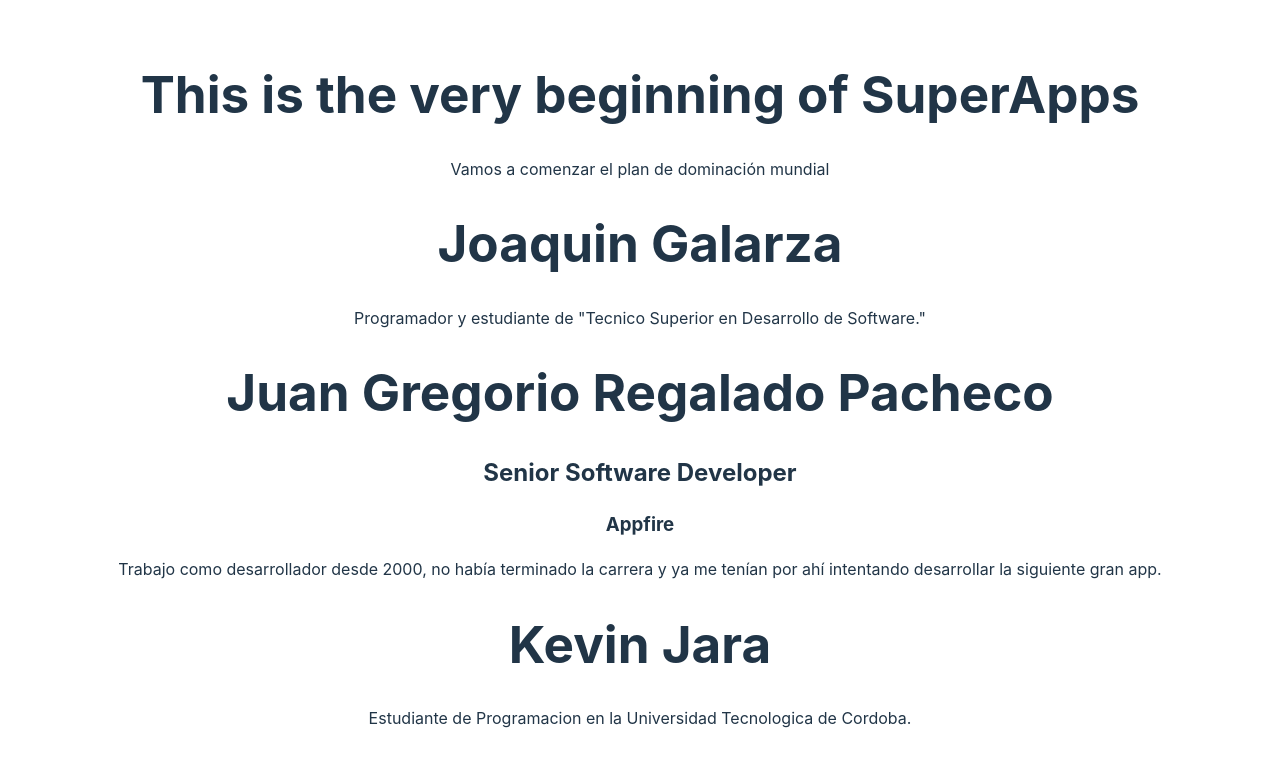
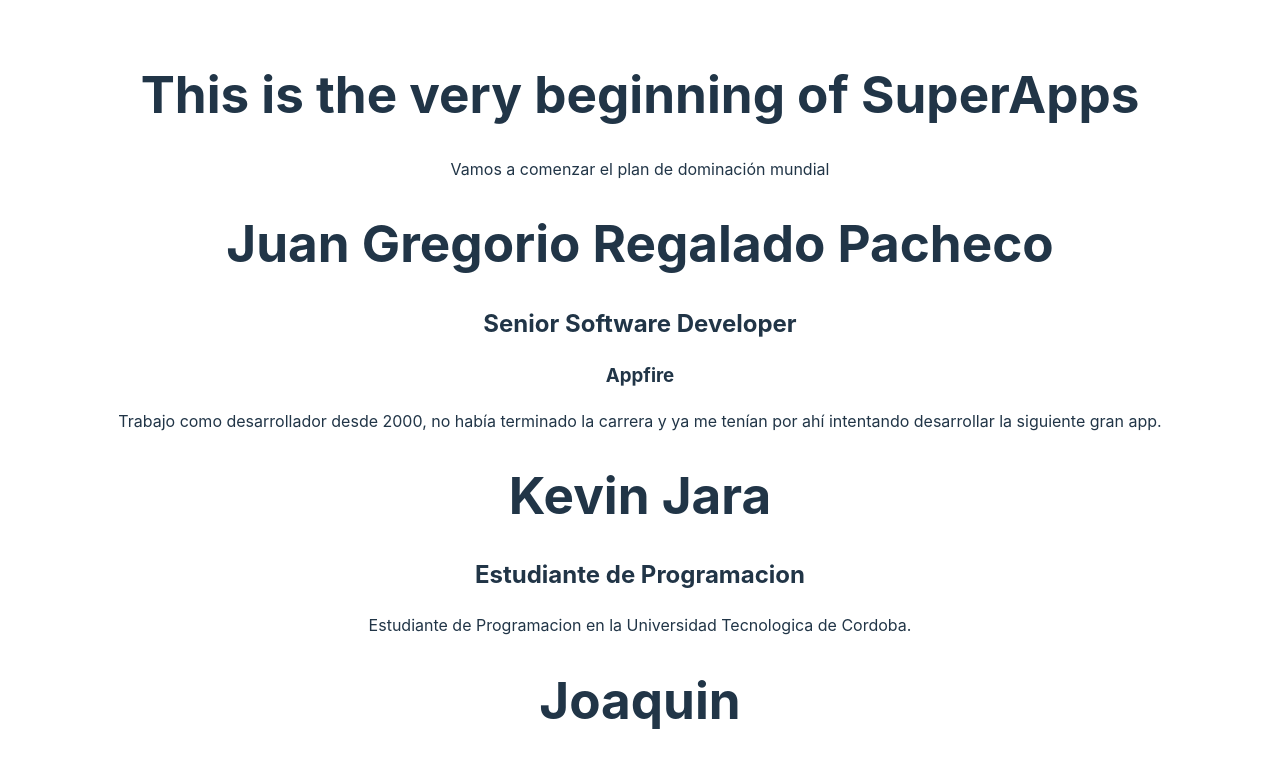
Before and after one commit to goyoregalado/prototipe, a React (Vite) app: page / in a window 1280 px wide. Shown: the top 767 px of the page. Built offline with nearby package versions, Linux system fonts and the light colour scheme.

Commit message:
refactor: sustituye los componentes por PersonalCard

```diff
--- a/src/App.tsx
+++ b/src/App.tsx
@@ -5,25 +5,54 @@ import { Kevin } from './components/Kevin'
 import { PersonalCard } from './components/PersonalCard'
 
 function App() {
+  const personList = [
+    {
+      fullName: 'Juan Gregorio Regalado Pacheco',
+      jobPosition: 'Senior Software Developer',
+      company: 'Appfire',
+      summary:
+        'Trabajo como desarrollador desde 2000, no había terminado la carrera y ya me tenían por ahí intentando desarrollar la siguiente gran app.',
+    },
+    {
+      fullName: 'Kevin Jara',
+      jobPosition: 'Estudiante de Programacion',
+      summary: 'Estudiante de Programacion en la Universidad Tecnologica de Cordoba.',
+    },
+    {
+      fullName: 'Joaquin',
+      jobPosition: 'Estudiante de Programacion',
+      summary: 'Estudiante de Programacion en la Universidad Tecnologica de Cordoba.',
+    }
+  ]
 
   return (
     <>
       <h1>This is the very beginning of SuperApps</h1>
       <p>Vamos a comenzar el plan de dominación mundial</p>
-      <Joaquin />
-      <Goyo />
-      <Kevin/>
+
       <PersonalCard
-        fullName="Juan Gregorio Regalado Pacheco"
-        jobPosition="Senior Software Developer"
-        company="Appfire"
-        summary="Trabajo como desarrollador desde 2000, no había terminado la carrera y ya me tenían por ahí intentando desarrollar la siguiente gran app."
+        fullName={personList[0].fullName}
+        jobPosition={personList[0].jobPosition}
+        company={personList[0].company}
+        summary={personList[0].summary}
       />
-      <PersonalCard
-        fullName="Kevin Jara"
-        jobPosition="Estudiante de Programacion"
-        summary="Estudiante de Programacion en la Universidad Tecnologica de Cordoba."
+
+
+    <PersonalCard
+        fullName={personList[1].fullName}
+        jobPosition={personList[1].jobPosition}
+        company={personList[1].company}
+        summary={personList[1].summary}
       />
+
+
+    <PersonalCard
+        fullName={personList[2].fullName}
+        jobPosition={personList[2].jobPosition}
+        company={personList[2].company}
+        summary={personList[2].summary}
+      />
+
     </>
   )
 }
```
